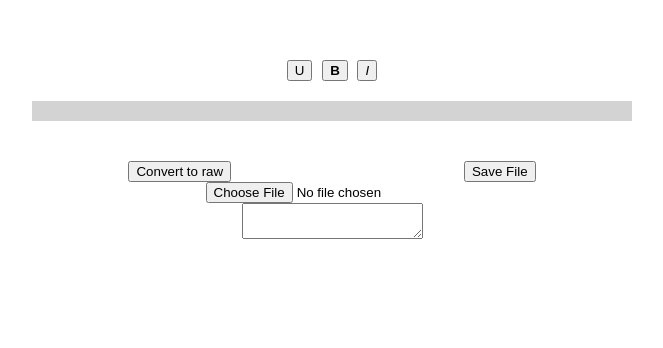
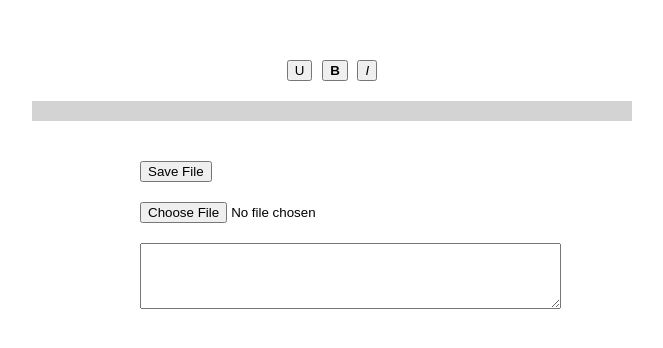
Before and after one commit to JuanMend/editor-prototype, a React (Create React App) app: page / in a window 1280 px wide. Shown: the part 140-488 px from the top of the page, without its empty margins (308-971 px from the left). Built offline with nearby package versions, Linux system fonts and the light colour scheme.

Commit message:
working on file

```diff
--- a/src/App.css
+++ b/src/App.css
@@ -60,7 +60,17 @@ h4 {
 .allButtons {
   /* border: solid red; */
   display: flex;
-  justify-content: space-around;
-  align-items: center;
-  width: 50vw;
+  justify-content: start;
+  align-items: start;
+  flex-direction: column;
+  width: 30vw;
+  height: 20vh;
 }
+
+.saveButton {
+  margin-bottom: 20px;
+}
+
+#show-text {
+  margin-top: 20px;
+}
--- a/src/components/NewEditor.js
+++ b/src/components/NewEditor.js
@@ -168,35 +168,24 @@ class NewEditor extends Component {
             // onChangeText={this.onChangeText}
             // value={this.state.editorState}
             // name="editorState"
-            // blockRenderMap={blockRenderMap}
           />
         </div>
         <div className="allButtons">
-          {/* <input
-            id="myInput"
+          {/* <button onClick={this.convertToRaw}>Convert to raw</button> */}
+          <button className="saveButton" onClick={this.downloadTxtFile}>
+            Save File
+          </button>
+          <input type="file" onChange={this.showFile} />
+          <textarea
+            id="show-text"
             value={this.state.value}
             name="text"
             onChangeText={this.onChangeText}
-          /> */}
-          {/* <input
-            type="file"
-            onChange={this.onImageChange}
-            className="filetype"
-            id="group_image"
-          /> */}
-
-          <button onClick={this.convertToRaw}>Convert to raw</button>
-          <button onClick={this.downloadTxtFile}>Save File</button>
-          {/* <input type="file" name="myFile" onChange={this.uploadFile} /> */}
+            rows="4"
+            cols="50"
+          ></textarea>
         </div>
 
-        <input type="file" onChange={this.showFile} />
-        <textarea
-          id="show-text"
-          value={this.state.value}
-          name="text"
-          onChangeText={this.onChangeText}
-        ></textarea>
         {/* <pre>{JSON.parse(this.uploadFile)}</pre> */}
       </div>
     );
```
Also changed, not shown: 1 other file (tests, documents, lock files or other folders).
